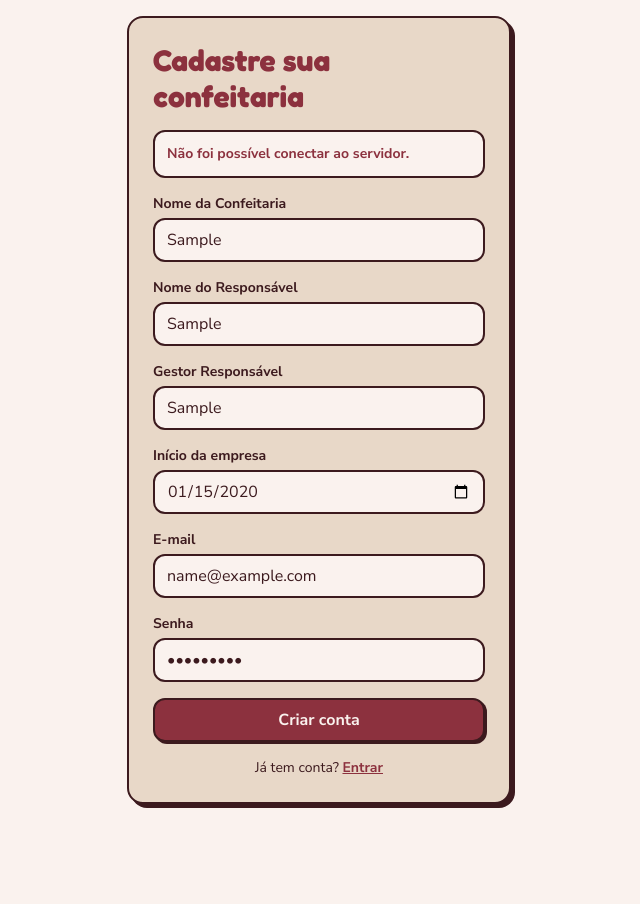
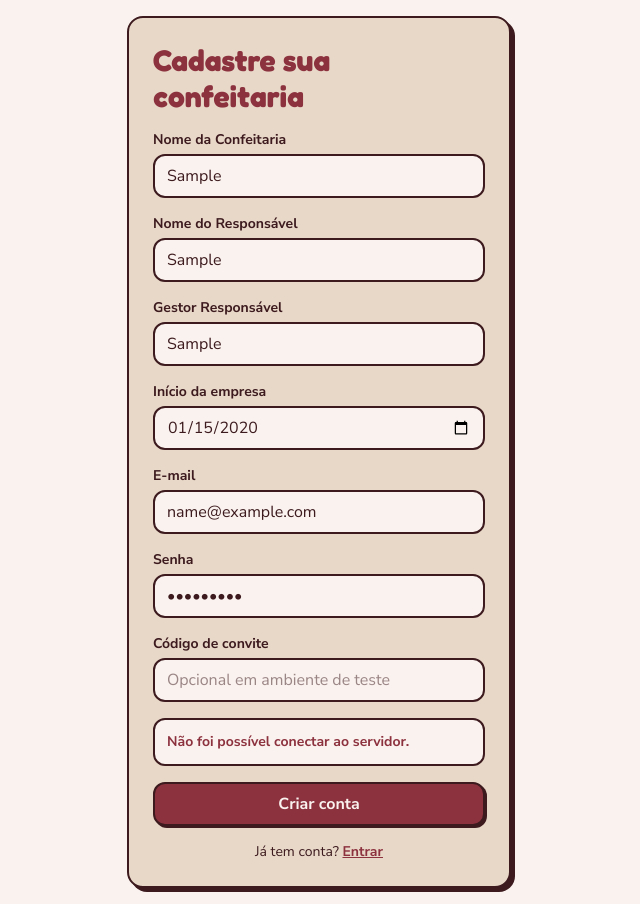
Before and after one commit to lleonalves/doceflux-web, a React (Vite) app: page /register in a window 1280 px wide. Both pictures are taken after typing "Sample", "Sample", "Sample", "2020-01-15", "name@example.com", "Sample123" into the empty fields and a click on the button "Criar conta". Shown: the whole page, without its empty margins (321-961 px from the left). Before the commit the page ends 820 px from the top, so only its background shows below. Built offline with nearby package versions, Linux system fonts and the light colour scheme; no server answers.

Commit message:
feat(auth): adiciona campo de codigo de convite no cadastro

```diff
--- a/src/features/auth/RegisterPage.tsx
+++ b/src/features/auth/RegisterPage.tsx
@@ -18,6 +18,7 @@ const registerSchema = z.object({
     .refine((value) => value <= today(), 'A data não pode ser futura'),
   email: z.email('E-mail inválido').max(150, 'Máximo de 150 caracteres'),
   password: z.string().min(6, 'Mínimo de 6 caracteres').max(100, 'Máximo de 100 caracteres'),
+  inviteCode: z.string().trim(),
 })
 
 type RegisterFormValues = z.infer<typeof registerSchema>
@@ -39,13 +40,20 @@ export function RegisterPage() {
     onSuccess: ({ token, user }) => setAuth(token, user), // PublicOnly redireciona para a área logada
   })
 
-  const fields: { name: keyof RegisterFormValues; label: string; type?: string; autoComplete?: string }[] = [
+  const fields: {
+    name: keyof RegisterFormValues
+    label: string
+    type?: string
+    autoComplete?: string
+    placeholder?: string
+  }[] = [
     { name: 'storeName', label: 'Nome da Confeitaria' },
     { name: 'mainManager', label: 'Nome do Responsável', autoComplete: 'name' },
     { name: 'responsibleManager', label: 'Gestor Responsável' },
     { name: 'companyStartDate', label: 'Início da empresa', type: 'date' },
     { name: 'email', label: 'E-mail', type: 'email', autoComplete: 'email' },
     { name: 'password', label: 'Senha', type: 'password', autoComplete: 'new-password' },
+    { name: 'inviteCode', label: 'Código de convite', autoComplete: 'off', placeholder: 'Opcional em ambiente de teste' },
   ]
 
   return (
@@ -53,20 +61,14 @@ export function RegisterPage() {
       <form
         onSubmit={handleSubmit((values) => {
           if (mutation.isPending) return
-          mutation.mutate(values)
+          mutation.mutate({ ...values, inviteCode: values.inviteCode || undefined })
         })}
         noValidate
         className="w-full max-w-sm space-y-4 rounded-2xl border-2 border-cacao bg-beige p-6 shadow-cozy"
       >
         <h1 className="text-3xl font-bold text-rose-deep">Cadastre sua confeitaria</h1>
 
-        {mutation.isError && (
-          <p role="alert" className="rounded-xl border-2 border-cacao bg-cream p-3 text-sm font-bold text-rose-deep">
-            {getRegisterErrorMessage(mutation.error)}
-          </p>
-        )}
-
-        {fields.map(({ name, label, type = 'text', autoComplete }) => (
+        {fields.map(({ name, label, type = 'text', autoComplete, placeholder }) => (
           <div key={name} className="space-y-1">
             <label htmlFor={name} className={labelClass}>
               {label}
@@ -75,6 +77,7 @@ export function RegisterPage() {
               id={name}
               type={type}
               autoComplete={autoComplete}
+              placeholder={placeholder}
               max={type === 'date' ? today() : undefined}
               className={inputClass}
               {...register(name)}
@@ -86,6 +89,12 @@ export function RegisterPage() {
             )}
           </div>
         ))}
+
+        {mutation.isError && (
+          <p role="alert" className="rounded-xl border-2 border-cacao bg-cream p-3 text-sm font-bold text-rose-deep">
+            {getRegisterErrorMessage(mutation.error)}
+          </p>
+        )}
 
         <button
           type="submit"
--- a/src/features/auth/authApi.ts
+++ b/src/features/auth/authApi.ts
@@ -34,6 +34,7 @@ export interface RegisterPayload {
   companyStartDate: string
   email: string
   password: string
+  inviteCode?: string
 }
 
 function toLoginResult(data: LoginResponse): LoginResult {
@@ -64,7 +65,7 @@ export function getRegisterErrorMessage(error: unknown): string {
   if (axios.isAxiosError(error)) {
     if (!error.response) return 'Não foi possível conectar ao servidor.'
     const detail = error.response.data?.detail
-    if (error.response.status === 400 && typeof detail === 'string') return detail
+    if ([400, 403].includes(error.response.status) && typeof detail === 'string') return detail
   }
   return 'Não foi possível criar a conta. Tente novamente.'
 }
```
Also changed, not shown: vercel.json (added), 1 other file (tests, documents, lock files or other folders).
